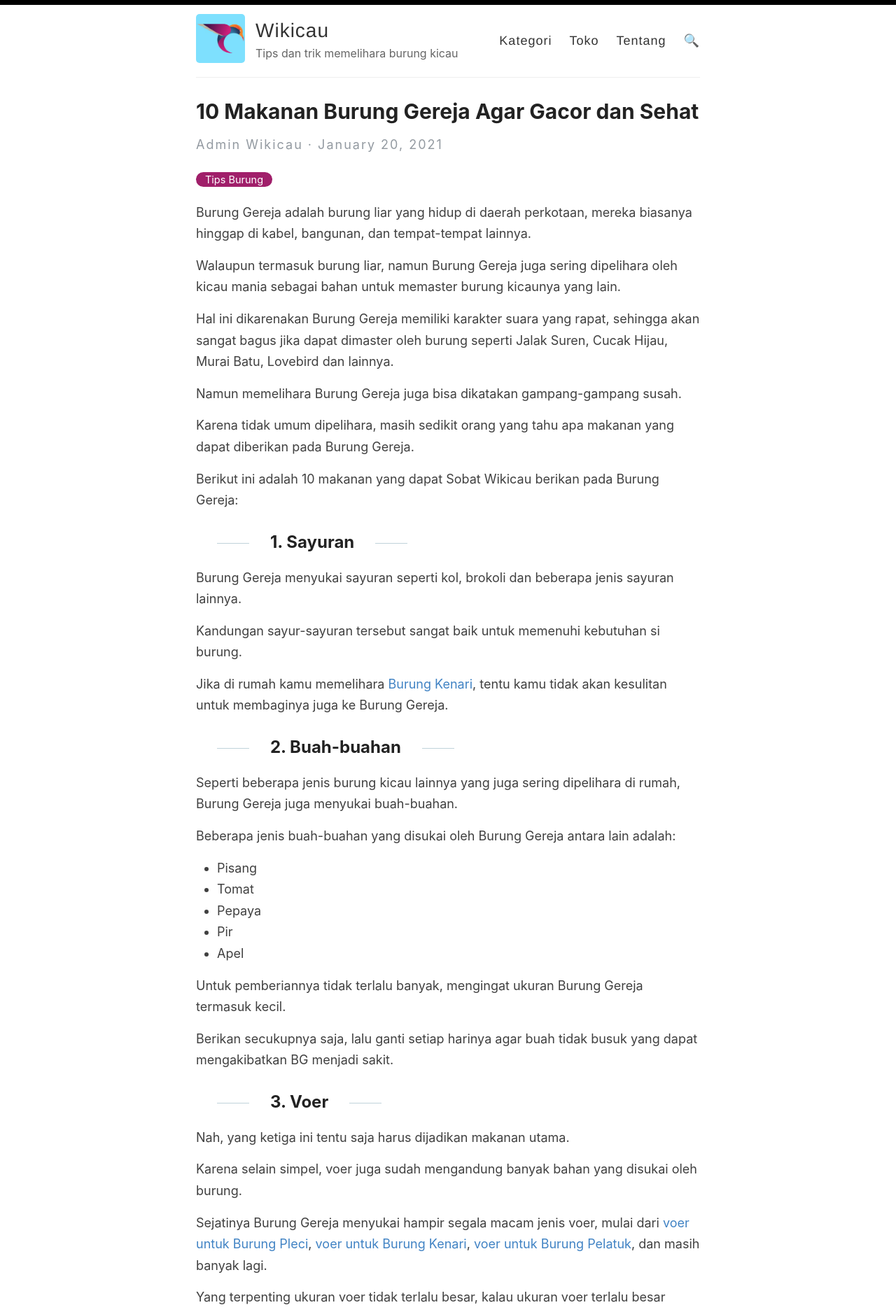
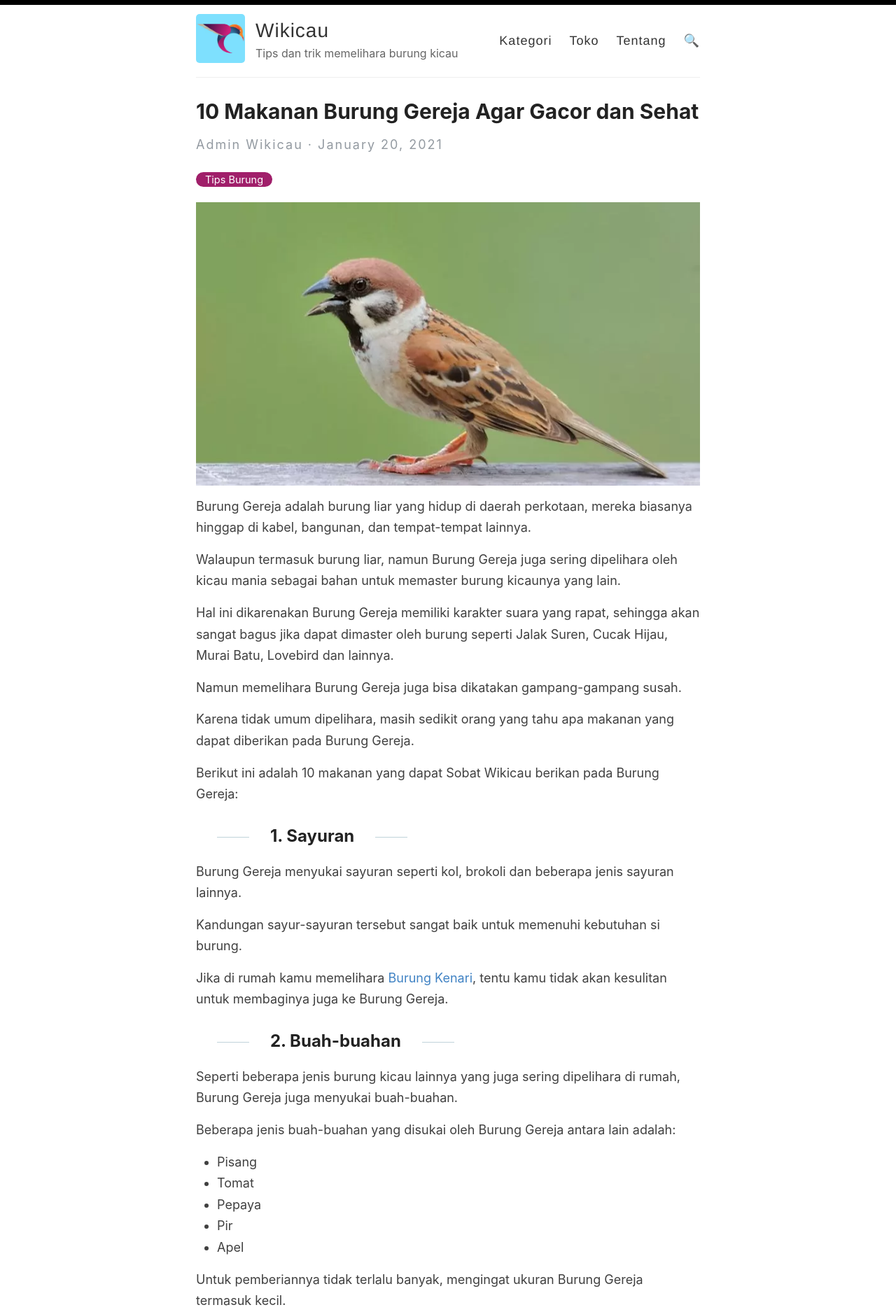
Before and after one commit to wikicau/wikicau.github.io, a Jekyll site: the page built from _posts/2021-01-20-makanan-burung-gereja.md, in a window 1280 px wide. Shown: the top 1875 px of the page at 70% size. Built offline with Jekyll 4.4.1, drawn with Linux system fonts in a browser that asks for light colours.

Commit message:
add images to article about burung gereja

```diff
--- a/_posts/2021-01-20-makanan-burung-gereja.md
+++ b/_posts/2021-01-20-makanan-burung-gereja.md
@@ -3,6 +3,8 @@ layout: post
 title: "10 Makanan Burung Gereja Agar Gacor dan Sehat"
 categories: [Tips Burung]
 ---
+
+![Makanan Burung Gereja](/images/Makanan-Burung-Gereja-by-Wikicau.webp)
 
 Burung Gereja adalah burung liar yang hidup di daerah perkotaan, mereka biasanya hinggap di kabel, bangunan, dan tempat-tempat lainnya.
 
```
Also changed, not shown: images/Makanan-Burung-Gereja-by-Wikicau.webp (added).
